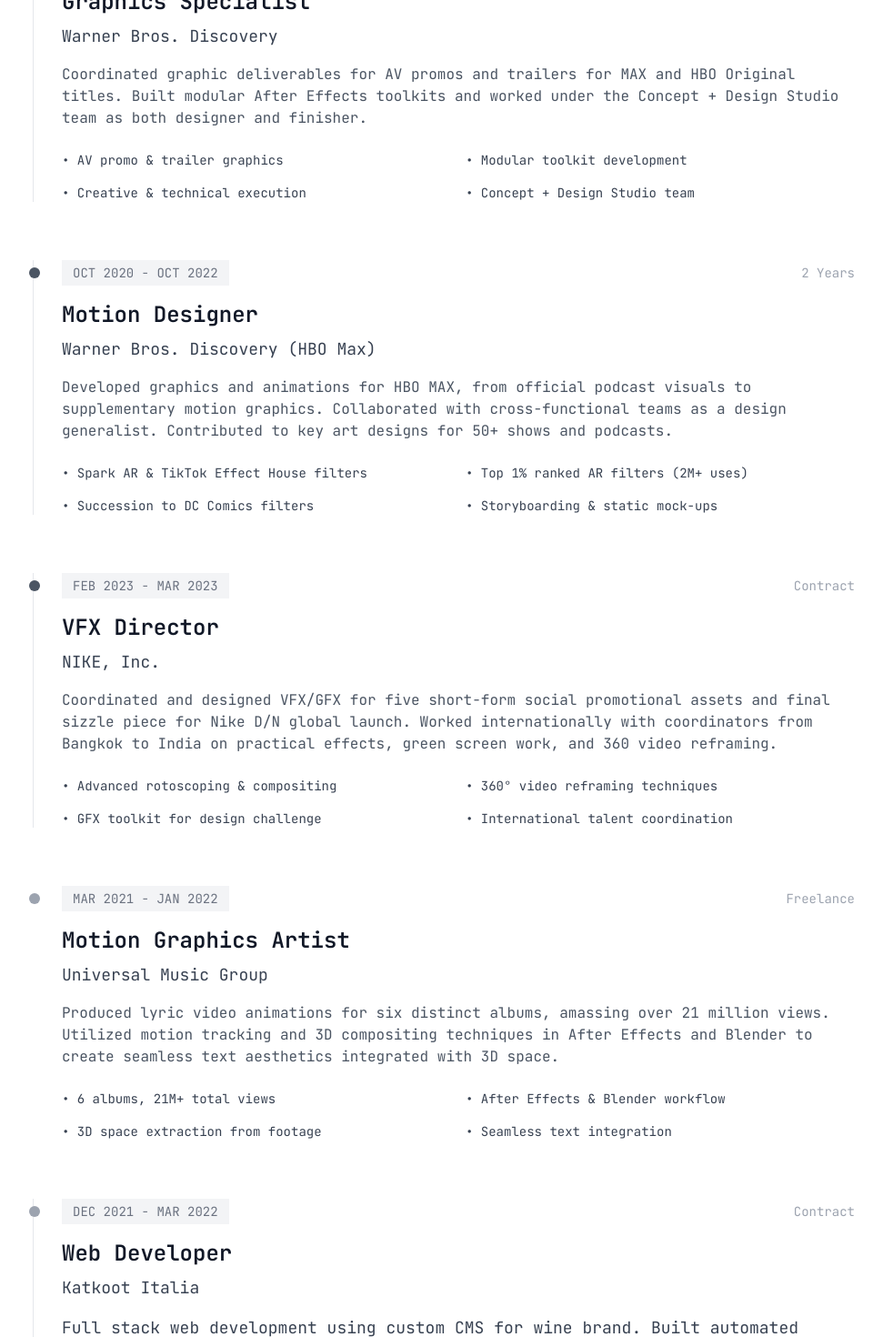
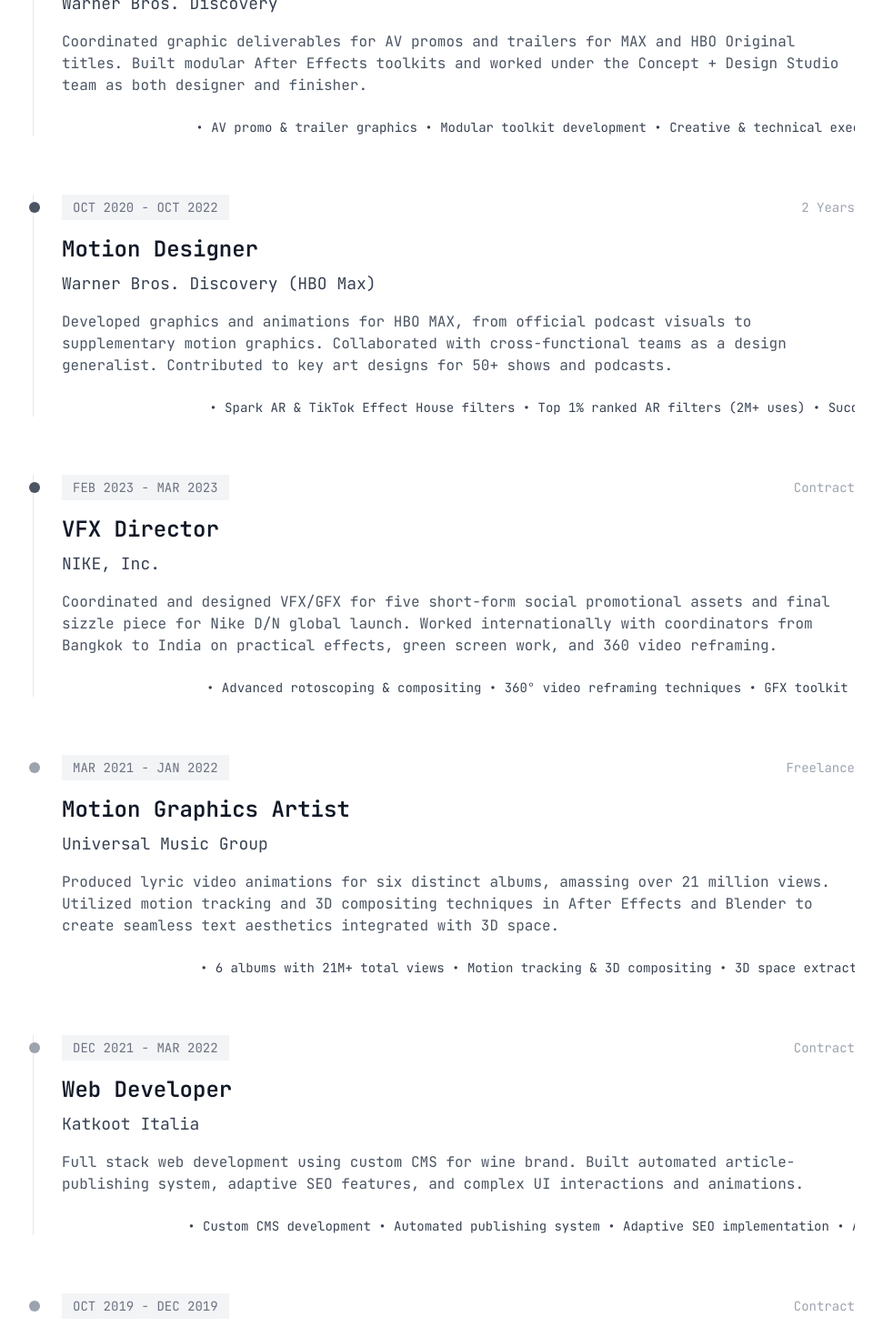
Before and after one commit to nparktate/portfolio, a Next.js app: page / in a window 1280 px wide. Shown: the part 1330-2800 px from the top of the page at 91% size, without its empty margins (308-1279 px from the left). Built offline with nearby package versions, Linux system fonts and the light colour scheme.

Commit message:
Add marquee animations for project details

```diff
--- a/app/globals.css
+++ b/app/globals.css
@@ -85,6 +85,57 @@
   font-family: 'JetBrains Mono', monospace;
 }
 
+/* Marquee animations */
+@keyframes marquee {
+  0% {
+    transform: translateX(100%);
+  }
+  100% {
+    transform: translateX(-100%);
+  }
+}
+
+@keyframes marquee-reverse {
+  0% {
+    transform: translateX(-100%);
+  }
+  100% {
+    transform: translateX(100%);
+  }
+}
+
+.marquee {
+  overflow: hidden;
+  white-space: nowrap;
+  position: relative;
+}
+
+.marquee-content {
+  display: inline-block;
+  animation: marquee 15s linear infinite;
+  padding-right: 100%;
+}
+
+.marquee-content:hover {
+  animation-play-state: paused;
+}
+
+/* Faster marquee for metrics */
+.marquee-fast .marquee-content {
+  animation: marquee 12s linear infinite;
+}
+
+/* Ensure marquee works on mobile */
+@media (max-width: 768px) {
+  .marquee-content {
+    animation-duration: 20s;
+  }
+
+  .marquee-fast .marquee-content {
+    animation-duration: 15s;
+  }
+}
+
 /* Responsive utilities */
 @media (max-width: 640px) {
   /* Adjust container padding on mobile */
@@ -101,15 +152,16 @@
   }
 }
 
-/* Fix for mobile viewport height */
+/* Consistent viewport height across all devices */
 .h-screen {
   height: 100vh;
+  min-height: 100vh;
 }
 
-/* Only apply viewport fixes on actual mobile devices */
-@media (max-width: 768px) {
+/* Mobile Safari viewport fix */
+@supports (-webkit-touch-callout: none) {
   .h-screen {
-    height: 100vh;
     height: -webkit-fill-available;
+    min-height: -webkit-fill-available;
   }
 }
--- a/app/page.tsx
+++ b/app/page.tsx
@@ -207,11 +207,10 @@
                       Develop modular After Effects toolkits to streamline versioning and localization
                       across marketing assets while maintaining brand consistency.
                     </p>
-                    <div className="grid grid-cols-1 md:grid-cols-2 gap-2 md:gap-4 text-xs md:text-sm font-mono text-gray-700">
-                      <div>• The Last of Us S2 podcast visuals</div>
-                      <div>• White Lotus S3 generative effects</div>
-                      <div>• DC Studios Showcase GFX suite</div>
-                      <div>• 15+ major show campaigns</div>
+                    <div className="space-y-2 text-xs md:text-sm font-mono text-gray-700">
+                      <div className="marquee">
+                        <div className="marquee-content">• The Last of Us S2 podcast visuals • White Lotus S3 generative effects • DC Studios Showcase GFX suite • 15+ major show campaigns</div>
+                      </div>
                     </div>
                   </div>
                 </div>
@@ -230,11 +229,10 @@
                     <p className="font-mono text-sm md:text-base text-gray-600 leading-relaxed mb-6">
                       Coordinated graphic deliverables for AV promos and trailers for MAX and HBO Original titles. Built modular After Effects toolkits and worked under the Concept + Design Studio team as both designer and finisher.
                     </p>
-                    <div className="grid grid-cols-1 md:grid-cols-2 gap-2 md:gap-4 text-xs md:text-sm font-mono text-gray-700">
-                      <div>• AV promo & trailer graphics</div>
-                      <div>• Modular toolkit development</div>
-                      <div>• Creative & technical execution</div>
-                      <div>• Concept + Design Studio team</div>
+                    <div className="space-y-2 text-xs md:text-sm font-mono text-gray-700">
+                      <div className="marquee">
+                        <div className="marquee-content">• AV promo & trailer graphics • Modular toolkit development • Creative & technical execution • Concept + Design Studio team</div>
+                      </div>
                     </div>
                   </div>
                 </div>
@@ -253,11 +251,10 @@
                     <p className="font-mono text-sm md:text-base text-gray-600 leading-relaxed mb-6">
                       Developed graphics and animations for HBO MAX, from official podcast visuals to supplementary motion graphics. Collaborated with cross-functional teams as a design generalist. Contributed to key art designs for 50+ shows and podcasts.
                     </p>
-                    <div className="grid grid-cols-1 md:grid-cols-2 gap-2 md:gap-4 text-xs md:text-sm font-mono text-gray-700">
-                      <div>• Spark AR & TikTok Effect House filters</div>
-                      <div>• Top 1% ranked AR filters (2M+ uses)</div>
-                      <div>• Succession to DC Comics filters</div>
-                      <div>• Storyboarding & static mock-ups</div>
+                    <div className="space-y-2 text-xs md:text-sm font-mono text-gray-700">
+                      <div className="marquee">
+                        <div className="marquee-content">• Spark AR & TikTok Effect House filters • Top 1% ranked AR filters (2M+ uses) • Succession to DC Comics filters • Storyboarding & static mock-ups</div>
+                      </div>
                     </div>
                   </div>
                 </div>
@@ -276,11 +273,10 @@
                     <p className="font-mono text-sm md:text-base text-gray-600 leading-relaxed mb-6">
                       Coordinated and designed VFX/GFX for five short-form social promotional assets and final sizzle piece for Nike D/N global launch. Worked internationally with coordinators from Bangkok to India on practical effects, green screen work, and 360 video reframing.
                     </p>
-                    <div className="grid grid-cols-1 md:grid-cols-2 gap-2 md:gap-4 text-xs md:text-sm font-mono text-gray-700">
-                      <div>• Advanced rotoscoping & compositing</div>
-                      <div>• 360° video reframing techniques</div>
-                      <div>• GFX toolkit for design challenge</div>
-                      <div>• International talent coordination</div>
+                    <div className="space-y-2 text-xs md:text-sm font-mono text-gray-700">
+                      <div className="marquee">
+                        <div className="marquee-content">• Advanced rotoscoping & compositing • 360° video reframing techniques • GFX toolkit for design challenge • International talent coordination</div>
+                      </div>
                     </div>
                   </div>
                 </div>
@@ -298,11 +294,10 @@
                     <p className="font-mono text-sm md:text-base text-gray-600 leading-relaxed mb-6">
                       Produced lyric video animations for six distinct albums, amassing over 21 million views. Utilized motion tracking and 3D compositing techniques in After Effects and Blender to create seamless text aesthetics integrated with 3D space.
                     </p>
-                    <div className="grid grid-cols-2 gap-4 text-sm font-mono text-gray-700">
-                      <div>• 6 albums, 21M+ total views</div>
-                      <div>• After Effects & Blender workflow</div>
-                      <div>• 3D space extraction from footage</div>
-                      <div>• Seamless text integration</div>
+                    <div className="space-y-2 text-xs md:text-sm font-mono text-gray-700">
+                      <div className="marquee">
+                        <div className="marquee-content">• 6 albums with 21M+ total views • Motion tracking & 3D compositing • 3D space extraction from footage • Seamless text integration</div>
+                      </div>
                     </div>
                   </div>
                 </div>
@@ -311,42 +306,40 @@
                 <div className="relative">
                   <div className="absolute left-0 top-0 w-px h-full bg-gray-200"></div>
                   <div className="absolute left-0 top-2 w-3 h-3 bg-gray-400 rounded-full transform -translate-x-1"></div>
-                  <div className="pl-8">
-                    <div className="flex items-center justify-between mb-4">
-                      <span className="font-mono text-sm text-gray-500 bg-gray-100 px-3 py-1 uppercase">Dec 2021 - Mar 2022</span>
-                      <span className="font-mono text-sm text-gray-400">Contract</span>
+                  <div className="pl-6 md:pl-8">
+                    <div className="flex flex-col sm:flex-row sm:items-center sm:justify-between mb-4 gap-2">
+                      <span className="font-mono text-xs md:text-sm text-gray-500 bg-gray-100 px-2 md:px-3 py-1 uppercase inline-block w-fit">Dec 2021 - Mar 2022</span>
+                      <span className="font-mono text-xs md:text-sm text-gray-400">Contract</span>
                     </div>
-                    <h3 className="font-mono text-2xl font-bold text-gray-900 mb-2">Web Developer</h3>
-                    <p className="font-mono text-lg text-gray-700 mb-4">Katkoot Italia</p>
-                    <p className="font-mono text-sm md:text-base lg:text-lg text-gray-700 leading-relaxed mb-6 md:mb-8">
+                    <h3 className="font-mono text-lg md:text-xl lg:text-2xl font-bold text-gray-900 mb-2">Web Developer</h3>
+                    <p className="font-mono text-sm md:text-base lg:text-lg text-gray-700 mb-4">Katkoot Italia</p>
+                    <p className="font-mono text-sm md:text-base text-gray-600 leading-relaxed mb-6">
                       Full stack web development using custom CMS for wine brand. Built automated article-publishing system, adaptive SEO features, and complex UI interactions and animations.
                     </p>
-                    <div className="grid grid-cols-2 gap-4 text-sm font-mono text-gray-700">
-                      <div>• Custom CMS development</div>
-                      <div>• Automated publishing system</div>
-                      <div>• Adaptive SEO implementation</div>
-                      <div>• Advanced UI animations</div>
+                    <div className="space-y-2 text-xs md:text-sm font-mono text-gray-700">
+                      <div className="marquee">
+                        <div className="marquee-content">• Custom CMS development • Automated publishing system • Adaptive SEO implementation • Advanced UI animations</div>
+                      </div>
                     </div>
                   </div>
                 </div>
 
                 <div className="relative">
                   <div className="absolute left-0 top-2 w-3 h-3 bg-gray-400 rounded-full transform -translate-x-1"></div>
-                  <div className="pl-8">
-                    <div className="flex items-center justify-between mb-4">
-                      <span className="font-mono text-sm text-gray-500 bg-gray-100 px-3 py-1 uppercase">Oct 2019 - Dec 2019</span>
-                      <span className="font-mono text-sm text-gray-400">Contract</span>
+                  <div className="pl-6 md:pl-8">
+                    <div className="flex flex-col sm:flex-row sm:items-center sm:justify-between mb-4 gap-2">
+                      <span className="font-mono text-xs md:text-sm text-gray-500 bg-gray-100 px-2 md:px-3 py-1 uppercase inline-block w-fit">Oct 2019 - Dec 2019</span>
+                      <span className="font-mono text-xs md:text-sm text-gray-400">Contract</span>
                     </div>
-                    <h3 className="font-mono text-2xl font-bold text-gray-900 mb-2">Designer</h3>
-                    <p className="font-mono text-lg text-gray-700 mb-4">Creature Conserve</p>
-                    <p className="font-mono text-base text-gray-600 leading-relaxed mb-6">
+                    <h3 className="font-mono text-lg md:text-xl lg:text-2xl font-bold text-gray-900 mb-2">Designer</h3>
+                    <p className="font-mono text-sm md:text-base lg:text-lg text-gray-700 mb-4">Creature Conserve</p>
+                    <p className="font-mono text-sm md:text-base text-gray-600 leading-relaxed mb-6">
                       Collaborated with Dr. Lucy Spelman to create mock-up designs for a book focused on Primatologist Dian Fossey. Designs intended for National Geographic review.
                     </p>
-                    <div className="grid grid-cols-2 gap-4 text-sm font-mono text-gray-700">
-                      <div>• Book design & layout</div>
-                      <div>• National Geographic standards</div>
-                      <div>• Scientific illustration</div>
-                      <div>• Editorial design</div>
+                    <div className="space-y-2 text-xs md:text-sm font-mono text-gray-700">
+                      <div className="marquee">
+                        <div className="marquee-content">• Book design & layout • National Geographic standards • Scientific illustration • Editorial design</div>
+                      </div>
                     </div>
                   </div>
                 </div>
@@ -355,19 +348,19 @@
           </div>
 
           {/* Education */}
-          <div className="grid grid-cols-12 gap-8 pt-16 border-t border-gray-200">
-            <div className="col-span-3">
-              <h3 className="font-mono text-2xl font-bold text-gray-900 uppercase">Education</h3>
+          <div className="grid grid-cols-1 lg:grid-cols-12 gap-8 pt-16 border-t border-gray-200">
+            <div className="lg:col-span-3">
+              <h3 className="font-mono text-xl md:text-2xl font-bold text-gray-900 uppercase mb-6 lg:mb-0">Education</h3>
             </div>
-            <div className="col-span-9">
-              <div className="bg-gray-50 border border-gray-200 p-8">
-                <div className="flex items-center justify-between mb-4">
-                  <span className="font-mono text-sm text-gray-500 bg-white px-3 py-1 uppercase">2017 - 2021</span>
-                  <span className="font-mono text-sm text-gray-400">GPA: 3.7/4.0 • Honors</span>
+            <div className="lg:col-span-9">
+              <div className="bg-gray-50 border border-gray-200 p-4 md:p-6 lg:p-8">
+                <div className="flex flex-col sm:flex-row sm:items-center sm:justify-between gap-2 mb-4">
+                  <span className="font-mono text-xs md:text-sm text-gray-500 bg-white px-2 md:px-3 py-1 uppercase inline-block w-fit">2017 - 2021</span>
+                  <span className="font-mono text-xs md:text-sm text-gray-400">GPA: 3.7/4.0 • Honors</span>
                 </div>
-                <h4 className="font-mono text-xl font-bold text-gray-900 mb-2">B.F.A. in Graphic Design</h4>
-                <p className="font-mono text-lg text-gray-700 mb-4">Rhode Island School of Design (RISD)</p>
-                <p className="font-mono text-base text-gray-600 leading-relaxed">
+                <h4 className="font-mono text-lg md:text-xl font-bold text-gray-900 mb-2">B.F.A. in Graphic Design</h4>
+                <p className="font-mono text-sm md:text-base lg:text-lg text-gray-700 mb-4">Rhode Island School of Design (RISD)</p>
+                <p className="font-mono text-sm md:text-base text-gray-600 leading-relaxed">
                   Graduated with Graphic Design Honors. Coursework emphasized motion design,
                   interactive media, and visual communication. Active in cross-disciplinary collaborations.
                 </p>
@@ -467,10 +460,8 @@
               </div>
             </div>
             <div className="lg:col-span-3">
-              <div className="font-mono text-xs md:text-sm text-gray-500 flex flex-wrap gap-4 md:gap-6">
-                <div>TOTAL PROJECTS: 50+</div>
-                <div>COMBINED VIEWS: 21M+</div>
-                <div>YEARS ACTIVE: 2020-2024</div>
+              <div className="font-mono text-xs md:text-sm text-gray-500 marquee marquee-fast">
+                <div className="marquee-content">TOTAL PROJECTS: 50+ • COMBINED VIEWS: 21M+ • YEARS ACTIVE: 2020-2024</div>
               </div>
             </div>
           </div>
```
